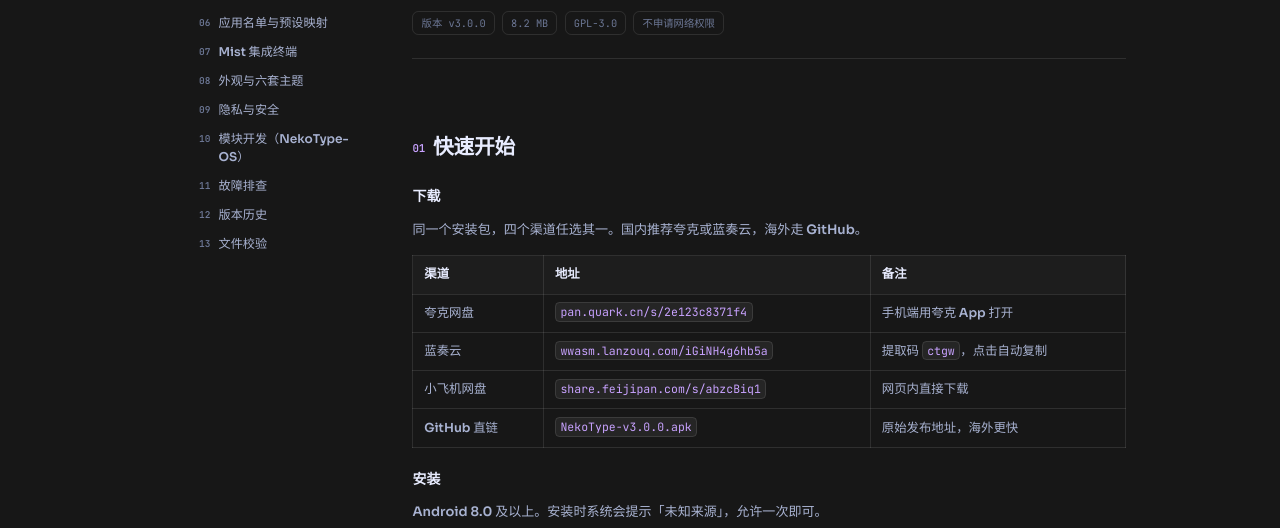
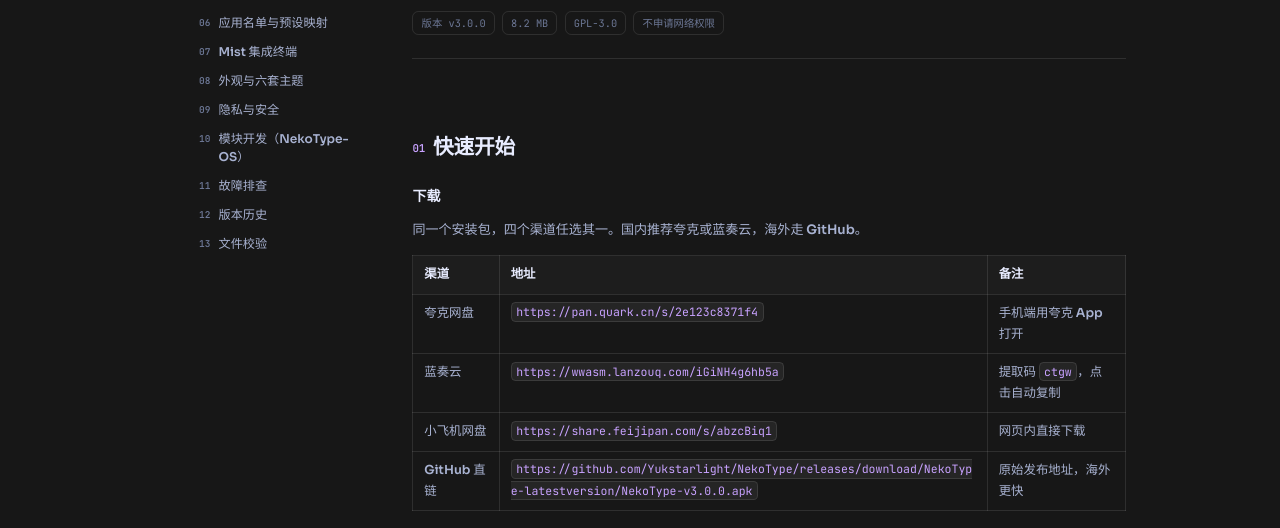
Before and after one commit to Yukstarlight/NekoType-web, a plain HTML site: page wiki/index.html in a window 1280 px wide. Shown: the part 248-776 px from the top of the page. Drawn offline with Linux system fonts and the light colour scheme.

Commit message:
fix(wiki): 快速开始四个下载地址补上 https:// 前缀并做成可点击链接

```diff
--- a/wiki/index.html
+++ b/wiki/index.html
@@ -16,8 +16,8 @@
   <link rel="alternate" hreflang="zh-CN" href="https://nekotype.top/wiki/" />
   <link rel="alternate" hreflang="x-default" href="https://nekotype.top/wiki/" />
   <link rel="canonical" href="https://nekotype.top/wiki/" />
-  <link rel="icon" type="image/png" sizes="32x32" href="../assets/icon-32.png?v=2.9.1.52" />
-  <link rel="stylesheet" href="../assets/css/style.css?v=2.9.1.52" />
+  <link rel="icon" type="image/png" sizes="32x32" href="../assets/icon-32.png?v=2.9.1.53" />
+  <link rel="stylesheet" href="../assets/css/style.css?v=2.9.1.53" />
   <style>
     /* ---- Wiki 专用排版：复用站点令牌，只补侧栏与正文样式 ---- */
     body { background: var(--bg0); color: var(--fg0); }
@@ -98,6 +98,9 @@
     .wk-table th, .wk-table td { padding: 9px 12px; text-align: left; border: 1px solid var(--border); vertical-align: top; }
     .wk-table th { color: var(--fg0); font-weight: 600; background: var(--bg1); white-space: nowrap; }
     .wk-table td { color: var(--fg1); line-height: 1.7; }
+    .wk-table a { color: var(--blue); text-decoration: none; }
+    .wk-table a:hover code { border-color: var(--blue); color: var(--fg0); }
+    .wk-table td code { word-break: break-all; }
     .wk-note {
       margin-top: 14px; padding: 11px 14px; border-radius: 10px; font-size: 13.5px; line-height: 1.75;
       color: var(--fg0); background: rgba(74, 125, 255, .10); border-left: 3px solid var(--blue);
@@ -119,7 +122,7 @@
 <body>
   <header class="wk-top">
     <a class="wk-top__brand" href="/">
-      <img src="../assets/icon-32.png?v=2.9.1.52" alt="NekoType" />
+      <img src="../assets/icon-32.png?v=2.9.1.53" alt="NekoType" />
       NekoType
       <span class="wk-top__tag">WIKI</span>
     </a>
@@ -171,10 +174,26 @@
         <p>同一个安装包，四个渠道任选其一。国内推荐夸克或蓝奏云，海外走 GitHub。</p>
         <table class="wk-table">
           <tr><th>渠道</th><th>地址</th><th>备注</th></tr>
-          <tr><td>夸克网盘</td><td><code>pan.quark.cn/s/2e123c8371f4</code></td><td>手机端用夸克 App 打开</td></tr>
-          <tr><td>蓝奏云</td><td><code>wwasm.lanzouq.com/iGiNH4g6hb5a</code></td><td>提取码 <code>ctgw</code>，点击自动复制</td></tr>
-          <tr><td>小飞机网盘</td><td><code>share.feijipan.com/s/abzcBiq1</code></td><td>网页内直接下载</td></tr>
-          <tr><td>GitHub 直链</td><td><code>NekoType-v3.0.0.apk</code></td><td>原始发布地址，海外更快</td></tr>
+          <tr>
+            <td>夸克网盘</td>
+            <td><a href="https://pan.quark.cn/s/2e123c8371f4" target="_blank" rel="noopener"><code>https://pan.quark.cn/s/2e123c8371f4</code></a></td>
+            <td>手机端用夸克 App 打开</td>
+          </tr>
+          <tr>
+            <td>蓝奏云</td>
+            <td><a href="https://wwasm.lanzouq.com/iGiNH4g6hb5a" target="_blank" rel="noopener"><code>https://wwasm.lanzouq.com/iGiNH4g6hb5a</code></a></td>
+            <td>提取码 <code>ctgw</code>，点击自动复制</td>
+          </tr>
+          <tr>
+            <td>小飞机网盘</td>
+            <td><a href="https://share.feijipan.com/s/abzcBiq1" target="_blank" rel="noopener"><code>https://share.feijipan.com/s/abzcBiq1</code></a></td>
+            <td>网页内直接下载</td>
+          </tr>
+          <tr>
+            <td>GitHub 直链</td>
+            <td><a href="https://github.com/Yukstarlight/NekoType/releases/download/NekoType-latestversion/NekoType-v3.0.0.apk" target="_blank" rel="noopener"><code>https://github.com/Yukstarlight/NekoType/releases/download/NekoType-latestversion/NekoType-v3.0.0.apk</code></a></td>
+            <td>原始发布地址，海外更快</td>
+          </tr>
         </table>
 
         <h3>安装</h3>
```
Also changed, not shown: index.html (+8 -8 lines), starlight/index.html (+1 -1 lines).
